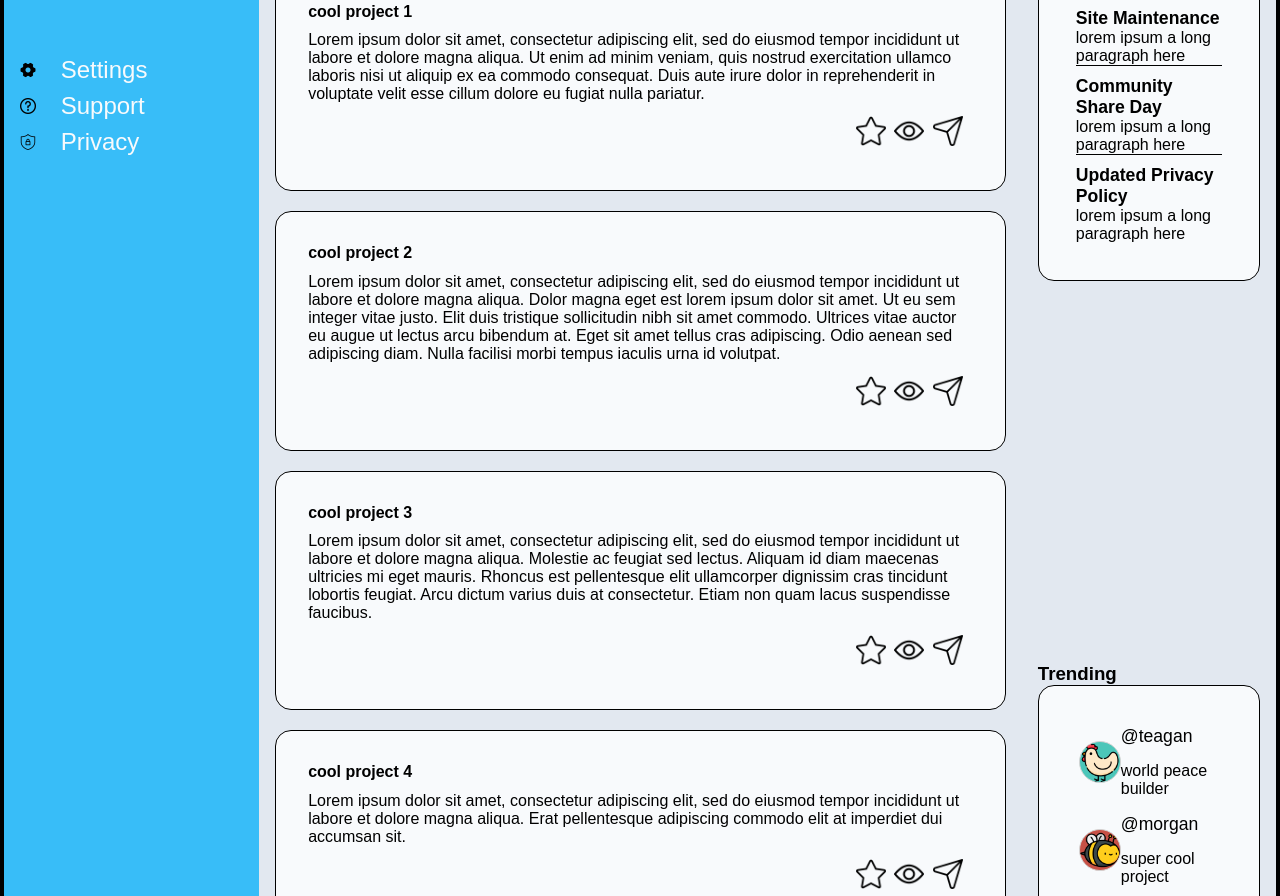
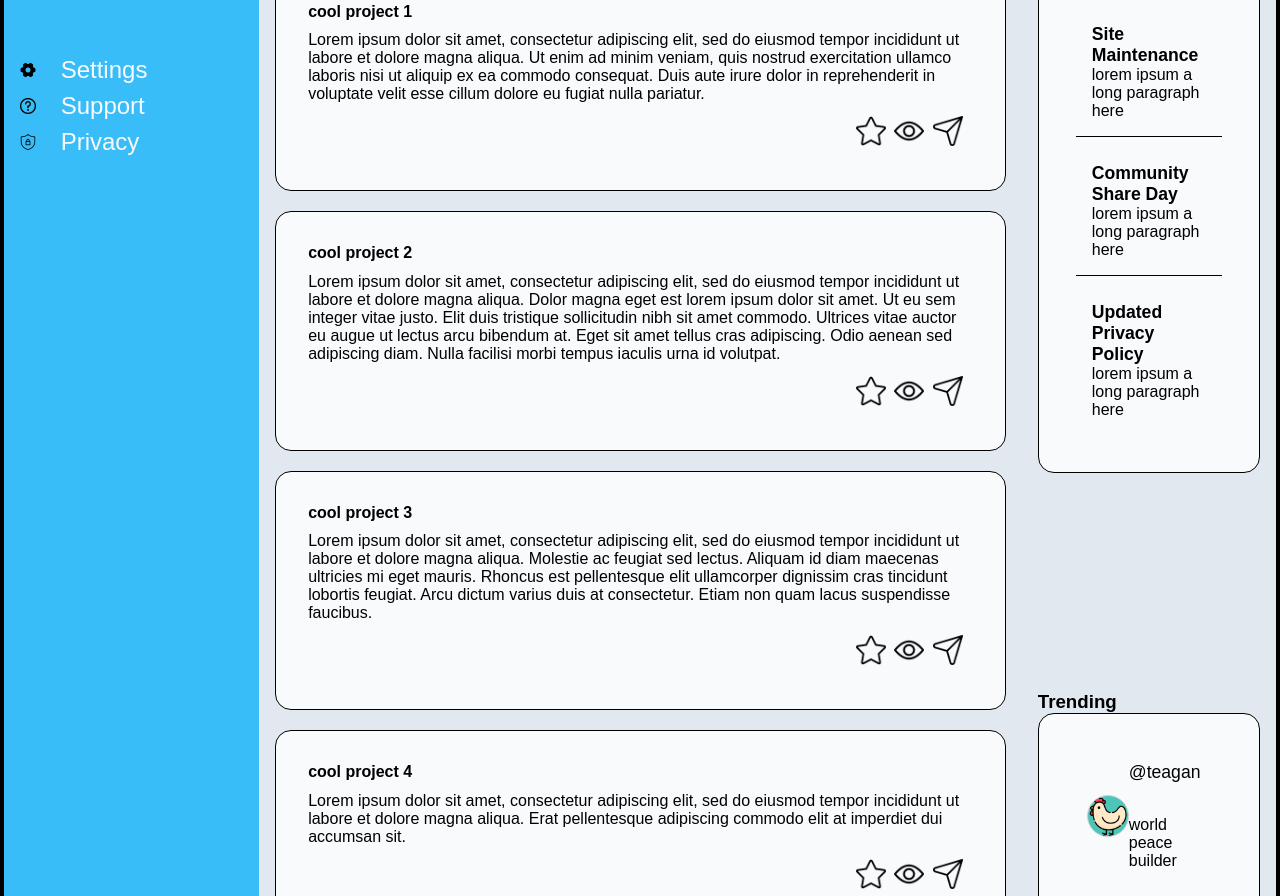
Before and after one commit to mrespicio/admin-dashboard, a plain HTML site: page index.html in a window 1280 px wide. Shown: the part 380-1276 px from the top of the page. Drawn offline with Linux system fonts and the light colour scheme.

Commit message:
fix padding for announcements and trending

```diff
--- a/style.css
+++ b/style.css
@@ -257,6 +257,7 @@ main{
 .announce-item{
     margin: 5px;
     border-bottom: solid 1px black;
+    padding: 1em;
 }
 .announce-item:nth-child(3){
     border-bottom: none;
@@ -285,7 +286,7 @@ main{
 
 /* trending items */
 .trend-item{
-    margin: 8px;
+    margin: 1em;
     display: grid;
     grid-template-columns: 1fr 3fr;
     grid-template-rows: repeat(2, 1fr);
```
